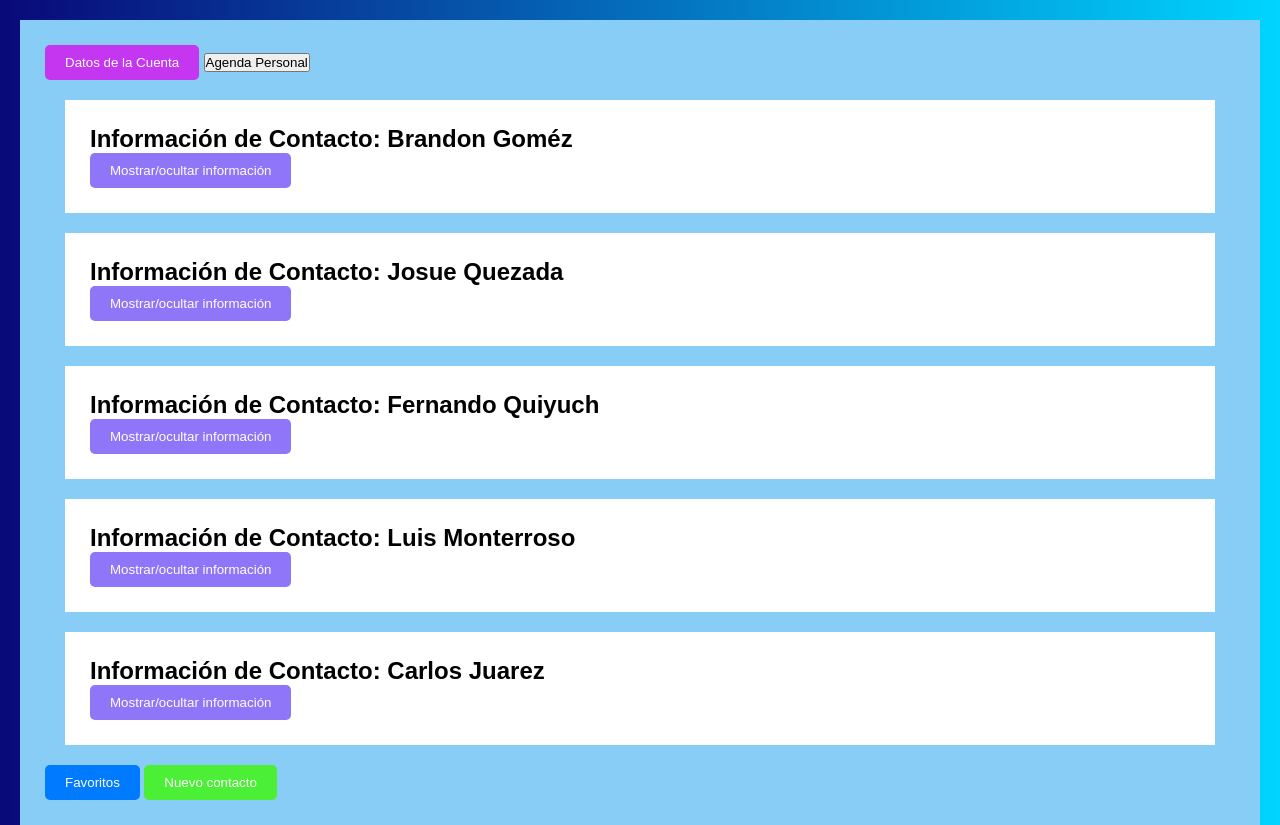
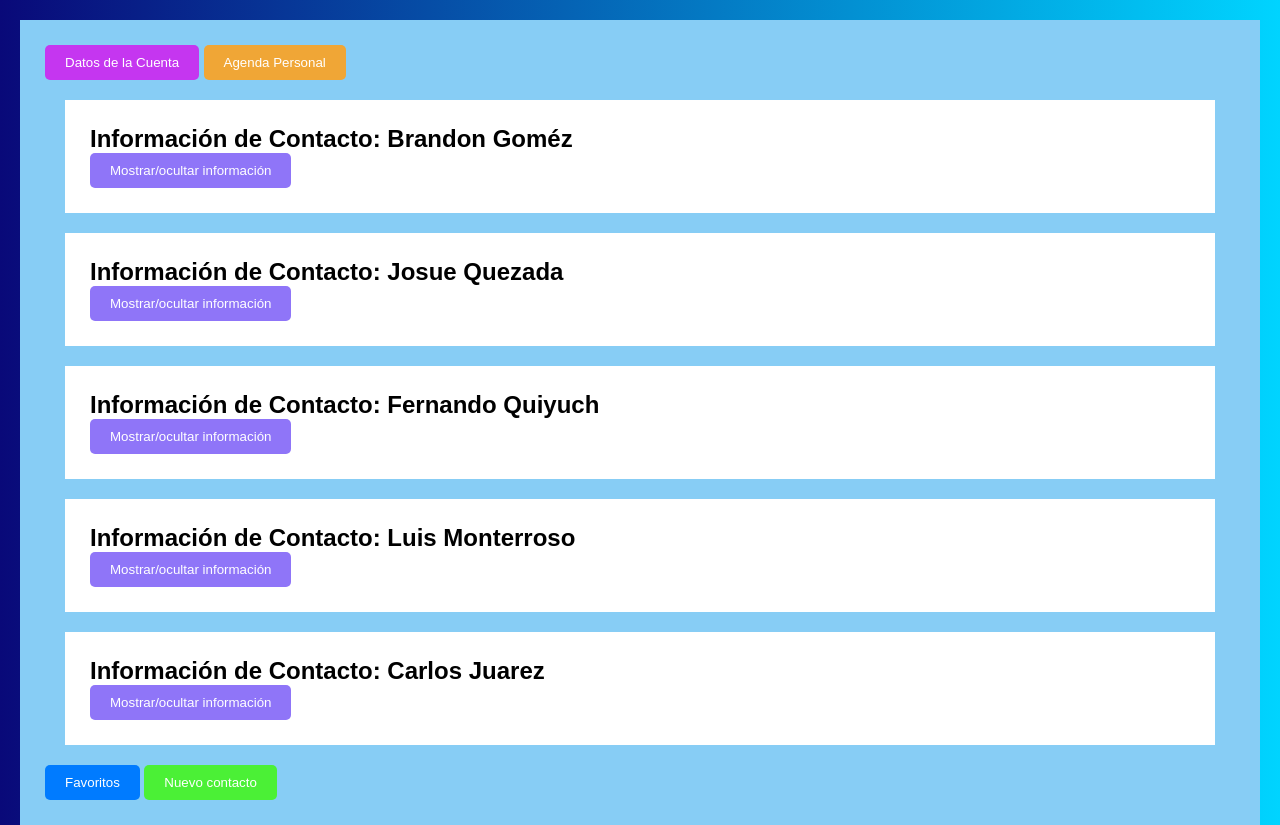
Before and after one commit to jjimenez2022152/Laboratorio_PS-1, a plain HTML site: page assets/pages/contactos.html in a window 1280 px wide. Drawn offline with Linux system fonts and the light colour scheme.

Commit message:
Se coloca css y el boton en contactos para acceder a la lista

```diff
--- a/assets/styles/contactos.css
+++ b/assets/styles/contactos.css
@@ -96,3 +96,19 @@ body{
 .usuario:hover{
     background-color: #1a09b4;
 }
+
+.lista{
+    display: inline-block;
+    padding: 10px 20px;
+    background-color: #f0a636;
+    color: #fff;
+    text-decoration: none;
+    border: none;
+    border-radius: 5px;
+    cursor: pointer;
+    transition: background-color 0.3s ease;
+}
+
+.lista:hover{
+    background-color: #ffc56e;
+}
```
